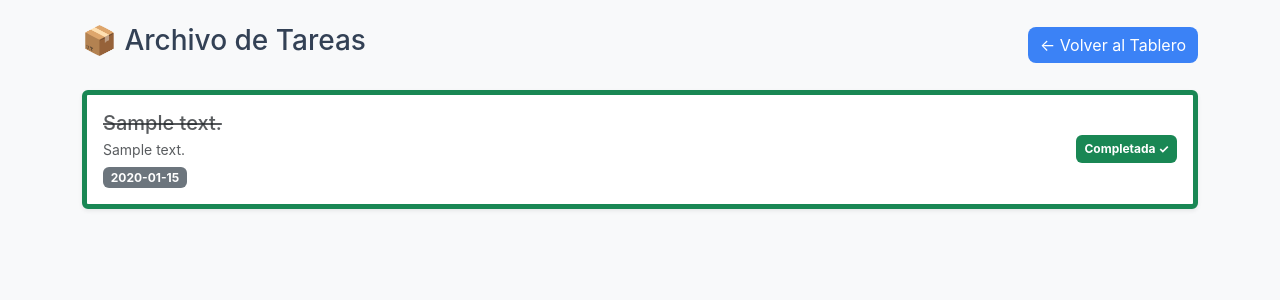
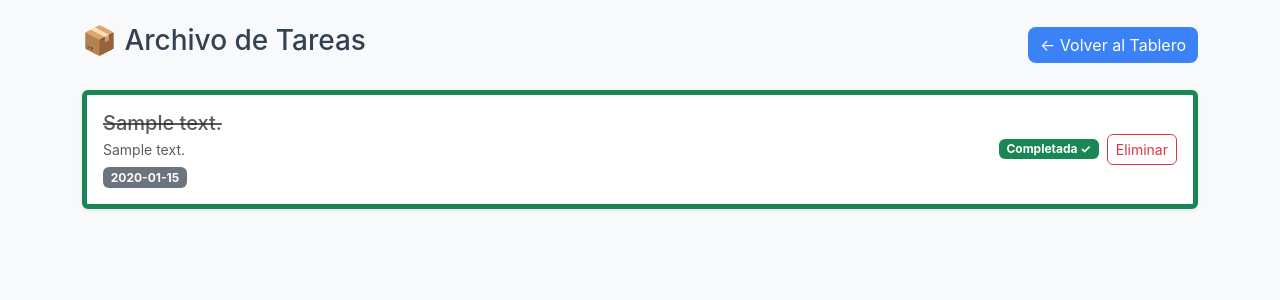
Before and after one commit to zamu182/tareas_diarias, a Flask app: template templates/archivo.html in a window 1280 px wide. Shown: the top 300 px of the page. Run offline with Flask 3, Linux system fonts and the light colour scheme; the template is opened without the code that fills it: values that come from a table or form of the project are taken from there, others are empty; tables that the repository leaves empty hold one stand-in row (values such as "Sample post").

Commit message:
diseño estable y con checkv2

```diff
--- a/app.py
+++ b/app.py
@@ -53,6 +53,14 @@ def archivar(id):
         db.session.commit()
     return redirect(url_for('index'))
 
+@app.route('/eliminar_definitivo/<int:id>')
+def eliminar_definitivo(id):
+    t = Tarea.query.get(id)
+    if t:
+        db.session.delete(t)
+        db.session.commit()
+    return redirect(url_for('ver_archivo'))
+
 @app.route('/archivo')
 def ver_archivo():
     return render_template('archivo.html', tareas=Tarea.query.filter_by(archivada=True).all())
--- a/templates/archivo.html
+++ b/templates/archivo.html
@@ -7,7 +7,6 @@
     <link rel="stylesheet" href="{{ url_for('static', filename='estilo.css') }}">
 </head>
 <body class="bg-light p-4">
-
 <div class="container">
     <div class="d-flex justify-content-between align-items-center mb-4">
         <h3>📦 Archivo de Tareas</h3>
@@ -17,29 +16,19 @@
     {% for t in tareas %}
     <div class="card shadow-sm p-3 mb-3 border-start border-5
          {% if t.prioridad == 'Alta' %}border-danger{% elif t.prioridad == 'Media' %}border-warning{% else %}border-success{% endif %}">
-
         <div class="d-flex justify-content-between align-items-center">
             <div>
-                <h5 class="mb-1 {{ 'text-decoration-line-through text-muted' if t.completo else '' }}">
-                    {{ t.texto }}
-                </h5>
+                <h5 class="mb-1 {{ 'text-decoration-line-through text-muted' if t.completo else '' }}">{{ t.texto }}</h5>
                 <p class="mb-1 text-muted small">{{ t.descripcion }}</p>
                 <span class="badge bg-secondary">{{ t.fecha }}</span>
             </div>
-
-            <div>
-                {% if t.completo %}
-                    <span class="badge bg-success p-2">Completada ✓</span>
-                {% else %}
-                    <span class="badge bg-danger p-2">No finalizada ✗</span>
-                {% endif %}
+            <div class="d-flex align-items-center gap-2">
+                {% if t.completo %}<span class="badge bg-success">Completada ✓</span>{% else %}<span class="badge bg-danger">No finalizada ✗</span>{% endif %}
+                <a href="/eliminar_definitivo/{{t.id}}" class="btn btn-sm btn-outline-danger" onclick="return confirm('¿Eliminar permanentemente?')">Eliminar</a>
             </div>
         </div>
     </div>
-    {% else %}
-    <div class="alert alert-info">No hay tareas en el archivo.</div>
     {% endfor %}
 </div>
-
 </body>
 </html>
```
